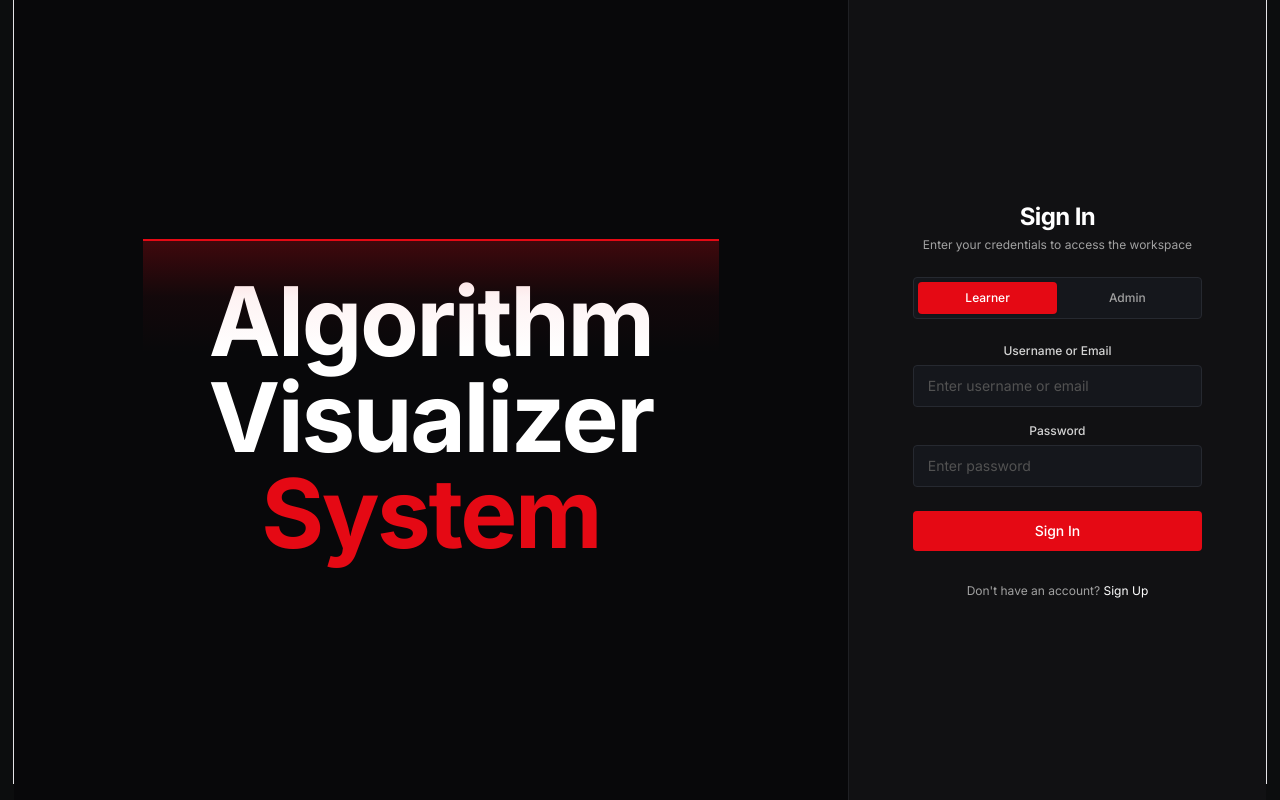
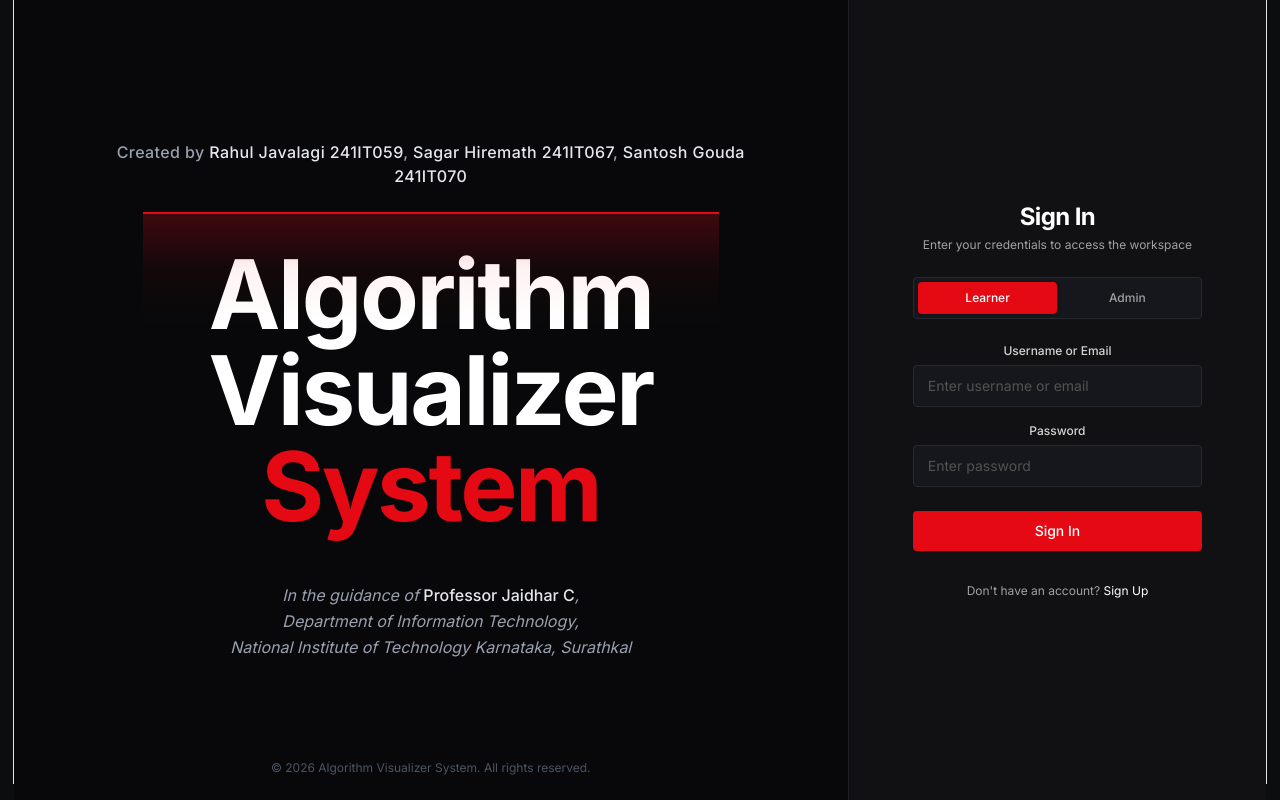
Before and after one commit to LegendaryProjects/algorithm-visualizer-system, a React (Vite) app in the folder client/: page /login in a window 1280 px wide. Built offline with nearby package versions, Linux system fonts and the light colour scheme.

Commit message:
Add creator credits and copyright to auth pages

```diff
--- a/client/src/components/Layout/AuthLayout.jsx
+++ b/client/src/components/Layout/AuthLayout.jsx
@@ -4,10 +4,15 @@ export default function AuthLayout({ children }) {
   return (
     <div className="min-h-screen w-full flex flex-col lg:flex-row bg-[#08080a] text-white">
       {/* Left 2/3rd Title Section */}
-      <div className="lg:w-2/3 w-full flex items-center justify-center p-8 sm:p-14 lg:p-24 border-b lg:border-b-0 lg:border-r border-[#1f2024] bg-[#08080a]">
-        <div className="max-w-xl w-full">
+      <div className="lg:w-2/3 w-full flex flex-col items-center justify-center p-8 sm:p-14 lg:p-24 border-b lg:border-b-0 lg:border-r border-[#1f2024] bg-[#08080a] relative">
+        <div className="max-w-3xl w-full flex flex-col items-center">
+
+          <div className="text-center mb-6 text-sm sm:text-base text-gray-400 font-medium tracking-wide">
+            Created by <span className="text-gray-200">Rahul Javalagi 241IT059</span>, <span className="text-gray-200">Sagar Hiremath 241IT067</span>, <span className="text-gray-200">Santosh Gouda 241IT070</span>
+          </div>
+
           {/* Overhead Red Line with Downward Fading Glow */}
-          <div className="relative mb-8">
+          <div className="relative mb-8 w-full max-w-xl">
             <div className="w-full h-[2px] bg-[#e50914]"></div>
             <div
               className="absolute top-[2px] left-0 right-0 h-28 pointer-events-none bg-gradient-to-b from-[#e50914]/25 via-[#e50914]/5 to-transparent"
@@ -16,11 +21,21 @@ export default function AuthLayout({ children }) {
           </div>
 
           {/* Title */}
-          <h1 className="text-5xl sm:text-7xl lg:text-8xl font-black tracking-tight text-white leading-none select-none text-center">
+          <h1 className="text-5xl sm:text-7xl lg:text-8xl font-black tracking-tight text-white leading-none select-none text-center mb-8">
             Algorithm<br />
             Visualizer<br />
             <span className="text-[#e50914]">System</span>
           </h1>
+
+          <div className="text-center text-sm sm:text-base text-gray-400 max-w-2xl mt-4 italic leading-relaxed">
+            In the guidance of <span className="text-gray-200 font-medium not-italic">Professor Jaidhar C</span>,<br />
+            Department of Information Technology,<br />
+            National Institute of Technology Karnataka, Surathkal
+          </div>
+        </div>
+
+        <div className="absolute bottom-6 left-0 right-0 text-center text-xs text-gray-600">
+          &copy; {new Date().getFullYear()} Algorithm Visualizer System. All rights reserved.
         </div>
       </div>
 
```
